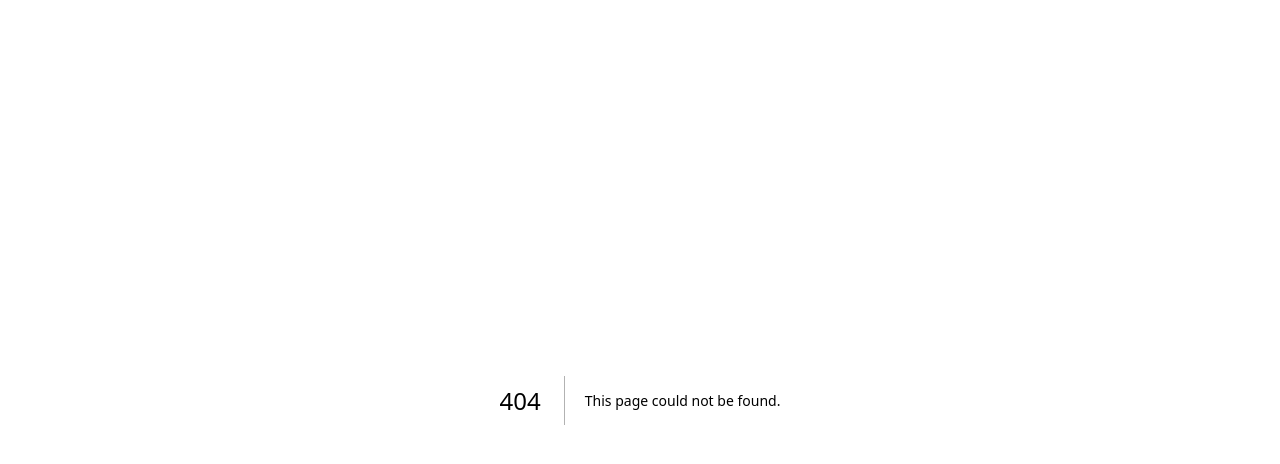
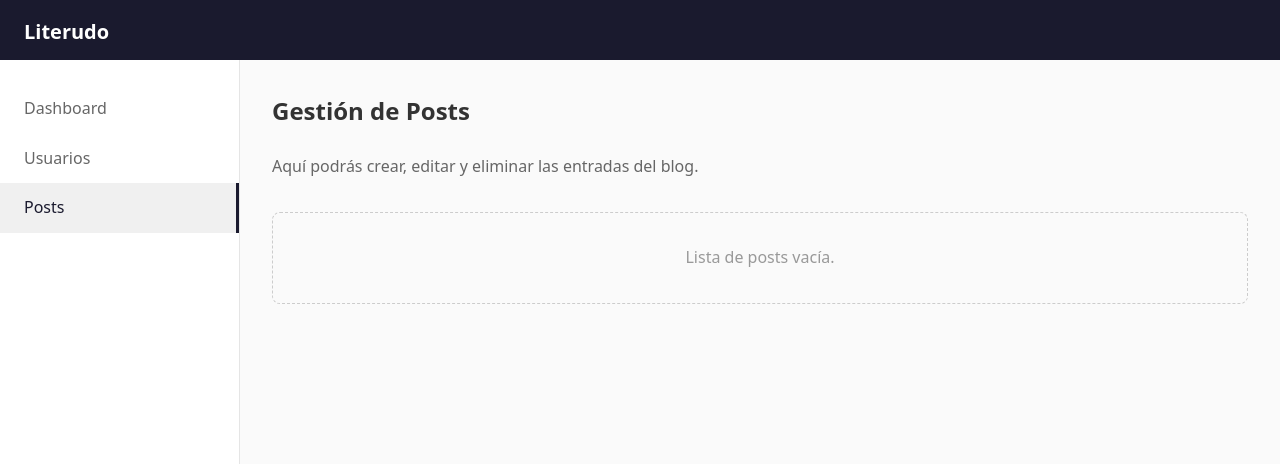
Before and after one commit to acostheta/literudo, a Next.js app: page /admin/posts in a window 1280 px wide. Before the commit this address had no page. Shown: the top 464 px of the page. Built offline with nearby package versions, Linux system fonts and the light colour scheme.

Commit message:
Rework del sidebar

```diff
--- a/src/app/admin/layout.tsx
+++ b/src/app/admin/layout.tsx
@@ -7,6 +7,7 @@ import { usePathname } from "next/navigation";
 const navItems = [
   { name: "Dashboard", href: "/admin" },
   { name: "Usuarios", href: "/admin/usuarios" },
+  { name: "Posts", href: "/admin/posts" },
 ];
 
 export default function AdminLayout({ children }: { children: ReactNode }) {
@@ -24,7 +25,7 @@ export default function AdminLayout({ children }: { children: ReactNode }) {
               <Link
                 key={item.href}
                 href={item.href}
-                className={`nav-link ${pathname === item.href || (item.href === "/admin" && pathname === "/admin") ? "active" : ""}`}
+                className={`nav-link ${pathname === item.href ? "active" : ""}`}
               >
                 {item.name}
               </Link>
--- /dev/null
+++ b/src/app/admin/posts/page.tsx
@@ -0,0 +1,20 @@
+export default function PostsPage() {
+  return (
+    <div>
+      <h2 style={{ marginBottom: "1.5rem" }}>Gestión de Posts</h2>
+      <p style={{ color: "#666" }}>
+        Aquí podrás crear, editar y eliminar las entradas del blog.
+      </p>
+      <div style={{
+        marginTop: "2rem",
+        padding: "2rem",
+        border: "1px dashed #ccc",
+        borderRadius: "8px",
+        textAlign: "center",
+        color: "#999"
+      }}>
+        Lista de posts vacía.
+      </div>
+    </div>
+  );
+}
```
Also changed, not shown: next-env.d.ts (added), 1 other file (tests, documents, lock files or other folders).
